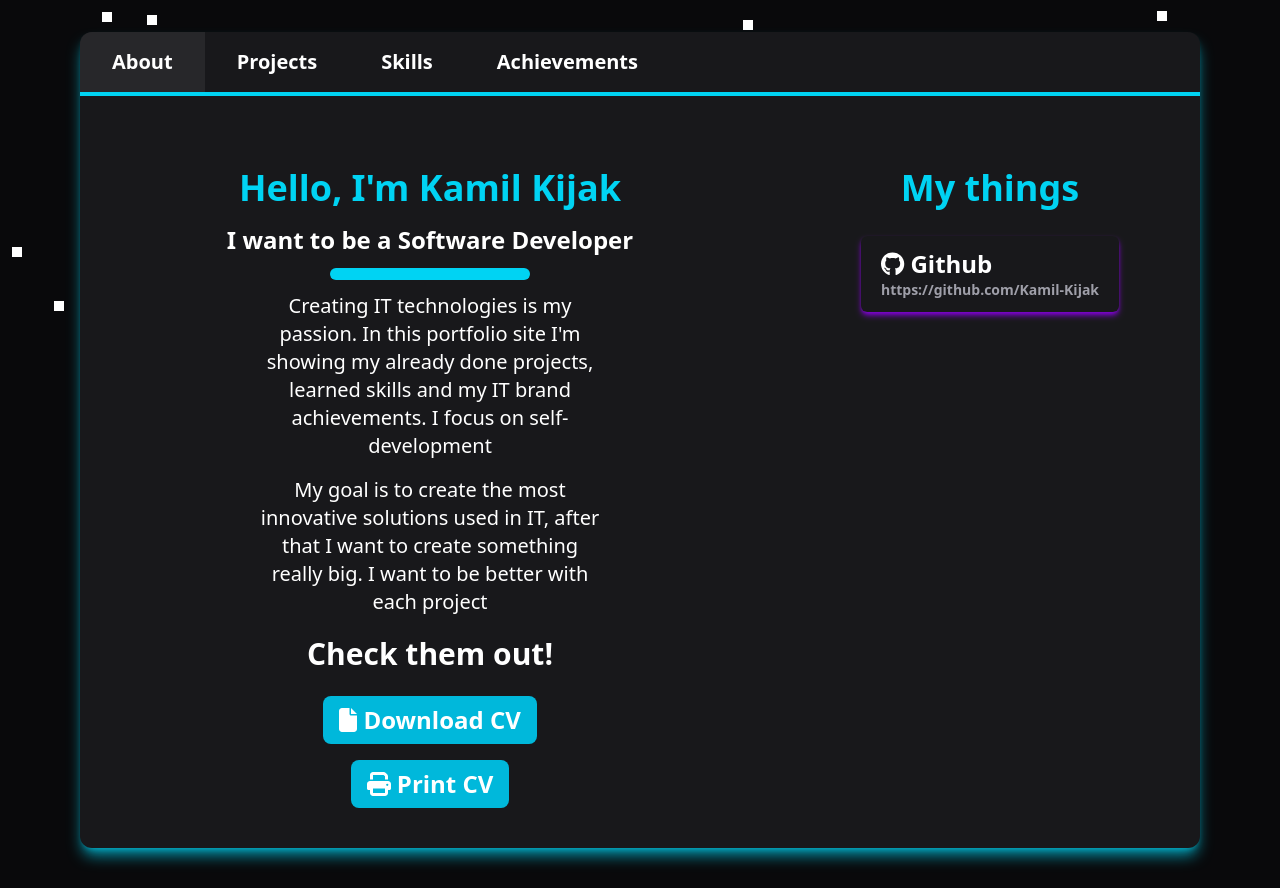
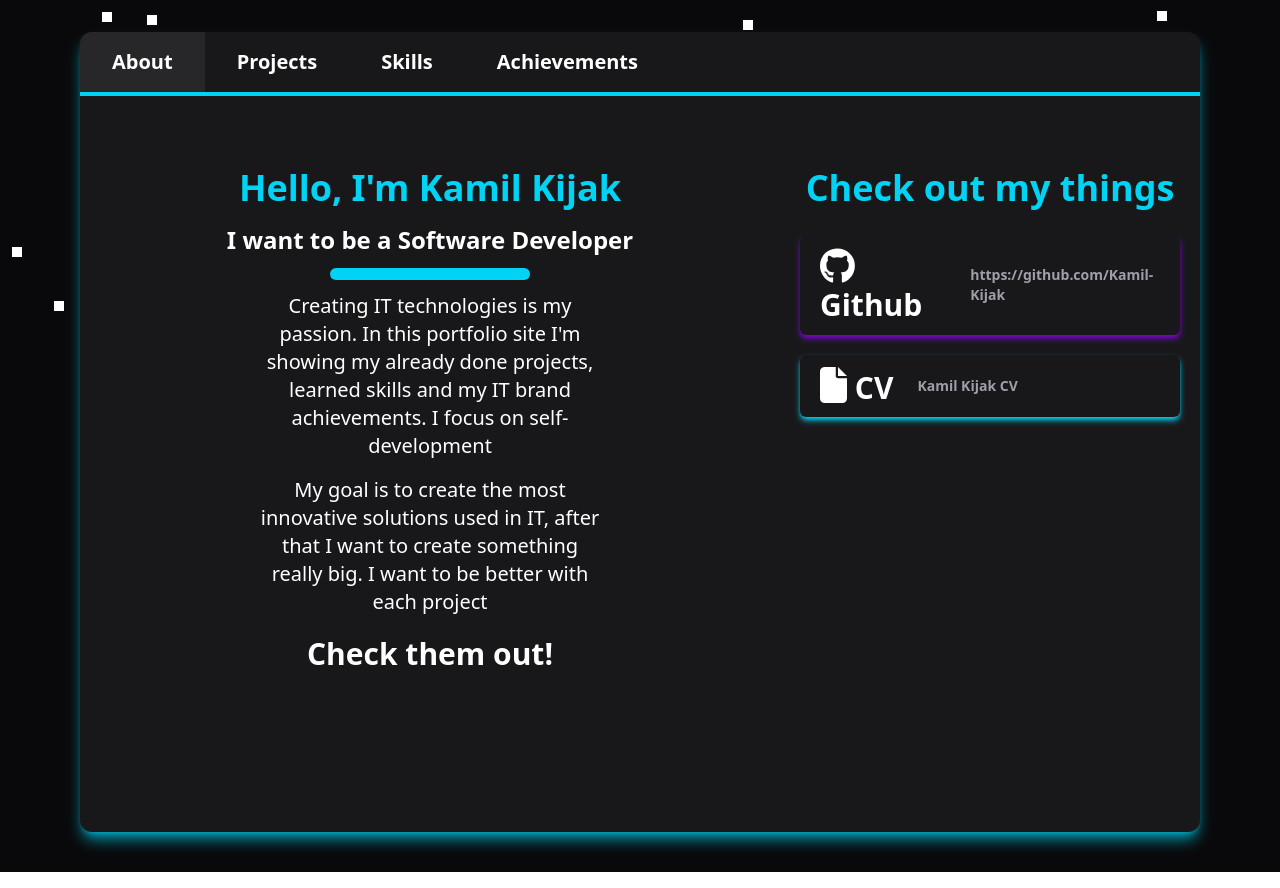
Before and after one commit to Kamil-Kijak/about-card, a React (Vite) app: page / in a window 1280 px wide. Shown: the part 460-1348 px from the top of the page. Built offline with nearby package versions, Linux system fonts and the light colour scheme.

Commit message:
changed few things in about and skills section, layout fixes

```diff
--- a/src/components/hooks/useLanguagesStore.js
+++ b/src/components/hooks/useLanguagesStore.js
@@ -23,7 +23,7 @@ const useLanguagesStore = create((set, get) => ({
             pl:"Moim celem jest tworzenie najbardziej innowacyjnych rozwiązań stosowanych w IT przez cały czas, po tym chciałnym stworzyć coś naprawdę dużego. Chcę być lepszy z każdym projektem"
         },
         "check_out":{en:"Check them out!", pl:"Sprawdź je!"},
-        "good_things":{en:"My things", pl:"Moje rzeczy"},
+        "good_things":{en:"Check out my things", pl:"Sprawdź moje rzeczy"},
         "productive":{en:"Productivity", pl:"Produktywność"},
         "self-improvement":{en:"Self-improvement", pl:"Samodoskonalenie się"},
         "problem_solving":{en:"Problem solving", pl:"Rozwiązywanie problemów"},
--- a/src/components/listItems/IconListItem.jsx
+++ b/src/components/listItems/IconListItem.jsx
@@ -3,9 +3,9 @@ import { FontAwesomeIcon } from "@fortawesome/react-fontawesome"
 
 export default function IconListItem({icon, text}) {
     return (
-        <section className="flex items-center shadow-md shadow-cyan-300 p-2 rounded-md">
-            <FontAwesomeIcon icon={icon} className='text-cyan-400 mr-4'/>
-            <span>{text}</span>
+        <section className="flex flex-col lg:flex-row items-center gap-5 justify-start bg-zinc-800 rounded-xl p-4 w-full transition-all duration-75 ease-in-out hover:shadow-white/50 hover:scale-105 shadow-lg">
+            <FontAwesomeIcon icon={icon} className='text-cyan-400 mr-4 text-2xl'/>
+            <span className="text-white font-bold text-2xl">{text}</span>
         </section>
     )
 }
--- a/src/components/listItems/TechnologyItem.jsx
+++ b/src/components/listItems/TechnologyItem.jsx
@@ -1,5 +1,4 @@
-import { faMedal, faStar } from "@fortawesome/free-solid-svg-icons";
-import { FontAwesomeIcon } from "@fortawesome/react-fontawesome";
+
 
 
 export default function TechnologyItem({title = "language", width="w-[50%]", certificateLink, textColor="text-white", barColor="bg-white"}) {
--- a/src/components/listItems/ThingLink.jsx
+++ b/src/components/listItems/ThingLink.jsx
@@ -1,9 +1,9 @@
 
-export default function ThingLink({href, title, shadowColor = "shadow-purple-700"}) {
+export default function ThingLink({href, desc = "", title, shadowColor = "shadow-purple-700", action = () => {}}) {
     return (
-        <a href={href} target="_blank" className={`${shadowColor} shadow-md px-5 py-3 rounded-md cursor-pointer hover:scale-110 transition-transform duration-100 ease-in-out`}>
-            <h1 className="text-white font-bold">{title}</h1>
-            <p className="text-zinc-400 text-sm">{href}</p>
+        <a href={href} onClick={action} target="_blank" className={`${shadowColor} shadow-md px-5 py-3 rounded-md cursor-pointer hover:scale-110 transition-transform duration-100 ease-in-out flex justify-start items-center gap-6 w-full`}>
+            <h1 className="text-white font-bold text-3xl">{title}</h1>
+            <p className="text-zinc-400 text-sm">{desc}</p>
         </a>
     )
 }
--- a/src/components/pages/About.jsx
+++ b/src/components/pages/About.jsx
@@ -20,7 +20,7 @@ export default function About({}) {
     });
 
     return (
-        <section className="flex mt-8 justify-center items-start min-h-full pb-5">
+        <section className="flex mt-8 justify-center items-center min-h-full pb-5">
             <PageTitle title={"About Card - Kamil Kijak"}/>
             <section className="flex justify-around w-full mt-10 lg:flex-row flex-col gap-y-10">
                 <section className="flex flex-col items-center flex-1/2" aria-label="profile description">
@@ -34,21 +34,26 @@ export default function About({}) {
                         {getTextByKey("about_desc2")}
                     </p>
                     <p className="text-white text-3xl font-bold lg:w-[50%] w-[75%] text-center mt-5">{getTextByKey("check_out")}</p>
-                    <section className="flex lg:flex-row gap-4 justify-center mt-6">
-                        <a download={"Kamil_Kijak_CV.pdf"} href="./CV.pdf" role="button" title="Download CV" aria-label="download button" target="_blank" className="project-desc-button"><FontAwesomeIcon icon={faFile}/> {getTextByKey("download")} CV</a>
-                    </section>
-                    <section className="flex lg:flex-row gap-4 justify-center mt-4">
-                        <button role="button" title="Print CV" aria-label="print button" target="_blank" className="project-desc-button" onClick={printCV}><FontAwesomeIcon icon={faPrint}/> {getTextByKey("print")} CV</button>
-                    </section>
                 </section>
                 <section className="flex-1/4 flex flex-col items-center">
-                    <h1 className="text-4xl font-bold text-cyan-400">{getTextByKey("good_things")}</h1>
-                    <section className="flex flex-col items-start text-white font-bold mt-7 text-2xl gap-y-3 px-5" role="list" aria-label="things">
+                    <h1 className="text-4xl font-bold text-cyan-400 text-center">{getTextByKey("good_things")}</h1>
+                    <section className="flex flex-col items-start text-white font-bold mt-7 text-2xl gap-y-5 px-5" role="list" aria-label="things">
                         <ThingLink
                             href={"https://github.com/Kamil-Kijak"}
+                            desc="https://github.com/Kamil-Kijak"
                             title={
                             <>
-                                <FontAwesomeIcon icon={faGithub}/> Github
+                                <FontAwesomeIcon icon={faGithub} className="text-4xl"/> Github
+                            </>
+                            }
+                        />
+                        <ThingLink
+                            action={printCV}
+                            shadowColor="shadow-cyan-400"
+                            desc="Kamil Kijak CV"
+                            title={
+                            <>
+                                <FontAwesomeIcon icon={faFile} className="text-4xl"/> CV
                             </>
                             }
                         />
--- a/src/components/pages/Projects.jsx
+++ b/src/components/pages/Projects.jsx
@@ -24,8 +24,10 @@ export default function Projects({}) {
     const projectDescriptions = ProjectDescriptions();
 
     useEffect(() => {
-        descRef.current?.scrollIntoView({ behavior: 'smooth' });
-        descRef.current.scrollTop = 0;
+        if (pathname != "/projects/none") {
+            descRef.current?.scrollIntoView({ behavior: 'smooth' });
+            descRef.current.scrollTop = 0;
+        }
     }, [pathname])
 
     return (
--- a/src/components/pages/Skills.jsx
+++ b/src/components/pages/Skills.jsx
@@ -12,24 +12,24 @@ export default function Skills({}) {
             <PageTitle title={"Skills - Kamil Kijak"}/>
             <section className="flex justify-around w-full mt-10 lg:flex-row flex-col gap-y-10">
                 <section className="flex-1/2 flex flex-col items-center xl:m-10 m-0">
-                    <h1 className="text-4xl font-bold text-cyan-400 text-center">{getTextByKey("technical")}</h1>
+                    <h1 className="xl:text-5xl text-4xl font-bold text-cyan-400 text-center">{getTextByKey("technical")}</h1>
                     <section className="flex flex-col items-start gap-y-5 p-5 overflow-auto scrollbar h-full xl:h-[800px] w-full mt-7" role="list" aria-label="technical skills">
-                        <TechnologyItem title="HTML" barColor="bg-orange-700" textColor="text-orange-700"/>
-                        <TechnologyItem title="CSS" barColor="bg-blue-300" textColor="text-blue-300"/>
-                        <TechnologyItem title="JS" barColor="bg-yellow-500" textColor="text-yellow-500" certificateLink="https://www.hackerrank.com/certificates/iframe/e99430532e02"/>
-                        <TechnologyItem title="React.js" barColor="bg-cyan-600" textColor="text-cyan-600" certificateLink="https://www.hackerrank.com/certificates/iframe/a13c4fcb3949"/>
-                        <TechnologyItem title="Tailwind" barColor="bg-blue-700" textColor="text-blue-700"/>
-                        <TechnologyItem title="Node.js" barColor="bg-green-600" textColor="text-green-600"/>
-                        <TechnologyItem title="PHP" barColor="bg-purple-600" textColor="text-purple-600"/>
-                        <TechnologyItem title="MySQL" barColor="bg-amber-700" textColor="text-amber-700" certificateLink="https://www.hackerrank.com/certificates/iframe/c5c7bd9be617"/>
-                        <TechnologyItem title="C#" barColor="bg-cyan-400" textColor="text-cyan-400" certificateLink="https://www.hackerrank.com/certificates/iframe/c5c7bd9be617"/>
-                        <TechnologyItem title="Python" barColor="bg-yellow-500" textColor="text-yellow-500"/>
+                        <TechnologyItem title="HTML" barColor="bg-orange-700" textColor="text-orange-700" width="w-[95%]"/>
+                        <TechnologyItem title="CSS" barColor="bg-blue-300" textColor="text-blue-300" width="w-[90%]"/>
+                        <TechnologyItem title="JS" barColor="bg-yellow-500" textColor="text-yellow-500" certificateLink="https://www.hackerrank.com/certificates/iframe/e99430532e02" width="w-[85%]"/>
+                        <TechnologyItem title="React.js" barColor="bg-cyan-600" textColor="text-cyan-600" certificateLink="https://www.hackerrank.com/certificates/iframe/a13c4fcb3949" width="w-[58%]"/>
+                        <TechnologyItem title="Tailwind" barColor="bg-blue-700" textColor="text-blue-700" width="w-[62%]"/>
+                        <TechnologyItem title="Node.js" barColor="bg-green-600" textColor="text-green-600" width="w-[71%]"/>
+                        <TechnologyItem title="PHP" barColor="bg-purple-600" textColor="text-purple-600" width="w-[35%]"/>
+                        <TechnologyItem title="MySQL" barColor="bg-amber-700" textColor="text-amber-700" certificateLink="https://www.hackerrank.com/certificates/iframe/c5c7bd9be617" width="w-[85%]"/>
+                        <TechnologyItem title="C#" barColor="bg-cyan-400" textColor="text-cyan-400" certificateLink="https://www.hackerrank.com/certificates/iframe/c5c7bd9be617" width="w-[70%]"/>
+                        <TechnologyItem title="Python" barColor="bg-yellow-500" textColor="text-yellow-500" width="w-[55%]"/>
                         <TechnologyItem title="Git" barColor="bg-pink-800" textColor="text-pink-800"/>
                     </section>
                 </section>
                 <section className="flex-1/2 flex flex-col items-center xl:m-10 m-0">
-                    <h1 className="text-4xl font-bold text-cyan-400 text-center">{getTextByKey("soft")}</h1>
-                    <section className="flex flex-col items-start text-white font-bold mt-7 text-2xl gap-y-5 ml-4 px-5 py-2 overflow-auto scrollbar h-full lg:h-[800px]" role="list" aria-label="practical skills">
+                    <h1 className="xl:text-5xl text-4xl font-bold text-cyan-400 text-center">{getTextByKey("soft")}</h1>
+                    <section className="flex flex-col items-start gap-y-5 p-5 overflow-auto scrollbar h-full xl:h-[800px] mt-7" role="list" aria-label="practical skills">
                         <IconListItem icon={faGear} text={getTextByKey("productive")}/>
                         <IconListItem icon={faBrain} text={getTextByKey("logical_thinking")}/>
                         <IconListItem icon={faPen} text={getTextByKey("planning_work")}/>
```
Also changed, not shown: 1 other file (tests, documents, lock files or other folders).
